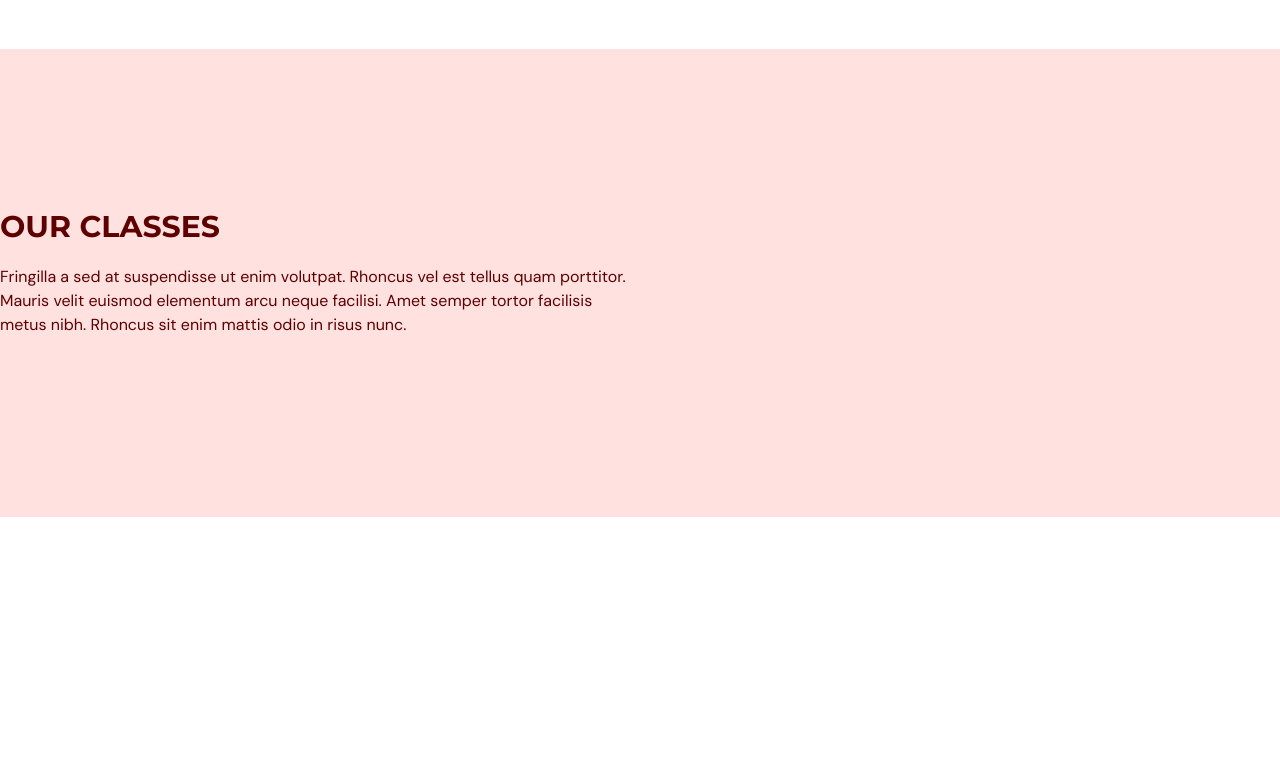
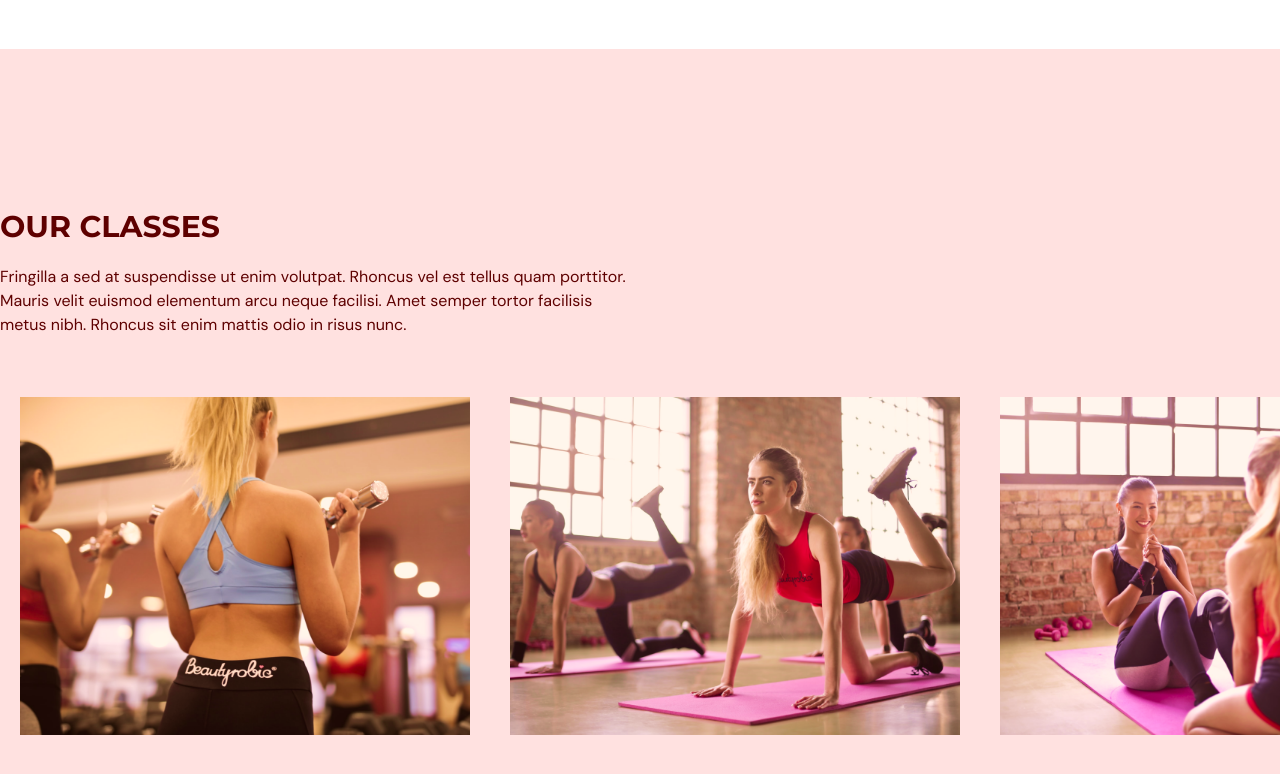
Before and after one commit to sarahchungwu/heathhub-typescript, a React (Vite) app: page / in a window 1280 px wide. Shown: the part 2080-2854 px from the top of the page. Before the commit the page ends 2597 px from the top, so only its background shows below. Built offline with nearby package versions, Linux system fonts and the light colour scheme.

Commit message:
created the class component and working on the row scolling

```diff
--- /dev/null
+++ b/src/scenes/ourClasses/Class.tsx
@@ -0,0 +1,20 @@
+type Props = {
+  name: string
+  description?: string
+  image: string
+}
+
+const Class = ({ name, description, image }: Props) => {
+  const overlayStyles = `p-5 absolute z-30 flex h-[380px] w-[450px] flex-col items-center justify-center whitespace-normal bg-primary-500 text-center text-white opacity-0 duration-500 hover:opacity-90`
+  return (
+    <li className="relative mx-5 inline-block h-[380px] w-[450px] ">
+      <div className={overlayStyles}>
+        <p className="text-2xl">{name}</p>
+        <p className="mt-5">{description}</p>
+      </div>
+      <img src={`${image}`} alt={`${image}`} />
+    </li>
+  )
+}
+
+export default Class
--- a/src/scenes/ourClasses/index.tsx
+++ b/src/scenes/ourClasses/index.tsx
@@ -1,12 +1,48 @@
-import { SelectedPage } from '@/shared/types'
+import { ClassType, SelectedPage } from '@/shared/types'
 import image1 from '@/assets/image1.png'
 import image2 from '@/assets/image2.png'
 import image3 from '@/assets/image3.png'
 import image4 from '@/assets/image4.png'
 import image5 from '@/assets/image5.png'
-import image6 from '@/assets/image16.png'
+import image6 from '@/assets/image6.png'
 import { motion } from 'framer-motion'
 import HText from '@/shared/HText'
+import Class from './Class'
+
+const classes: Array<ClassType> = [
+  {
+    name: 'Weight Training Classes',
+    description:
+      'Lorem ipsum dolor sit amet, consectetur adipiscing elit, sed do eiusmod tempor incididunt ut labore et dolore magna aliqua. Ut enim ad minim veniam, quis nostrud exercitation ullamco laboris nisi ut aliquip ex ea commodo consequat.',
+    image: image1,
+  },
+  {
+    name: 'Yoga Classes',
+    image: image2,
+  },
+  {
+    name: 'Ab Core Classes',
+    description:
+      'Lorem ipsum dolor sit amet, consectetur adipiscing elit, sed do eiusmod tempor incididunt ut labore et dolore magna aliqua. Ut enim ad minim veniam, quis nostrud exercitation ullamco laboris nisi ut aliquip ex ea commodo consequat.',
+    image: image3,
+  },
+  {
+    name: 'Adventure Classes',
+    description:
+      'Lorem ipsum dolor sit amet, consectetur adipiscing elit, sed do eiusmod tempor incididunt ut labore et dolore magna aliqua. Ut enim ad minim veniam, quis nostrud exercitation ullamco laboris nisi ut aliquip ex ea commodo consequat.',
+    image: image4,
+  },
+  {
+    name: 'Fitness Classes',
+    image: image5,
+  },
+  {
+    name: 'Training Classes',
+    description:
+      'Lorem ipsum dolor sit amet, consectetur adipiscing elit, sed do eiusmod tempor incididunt ut labore et dolore magna aliqua. Ut enim ad minim veniam, quis nostrud exercitation ullamco laboris nisi ut aliquip ex ea commodo consequat.',
+    image: image6,
+  },
+]
 
 type Props = { setSelectedPage: (value: SelectedPage) => void }
 
@@ -37,6 +73,18 @@
             </p>
           </div>
         </motion.div>
+        <div className="mt-10 h-[353px] w-full overflow-x-auto overflow-hidden">
+          <ul className="w-[2800px] whitespace-nowrap">
+            {classes.map((item, index) => (
+              <Class
+                key={`${item.name}-${index}`}
+                name={item.name}
+                description={item.description}
+                image={item.image}
+              />
+            ))}
+          </ul>
+        </div>
       </motion.div>
     </section>
   )
--- a/src/shared/types.ts
+++ b/src/shared/types.ts
@@ -10,3 +10,9 @@
   title: string
   description: string
 }
+
+export interface ClassType {
+  name: string
+  description?: string
+  image: string
+}
```
